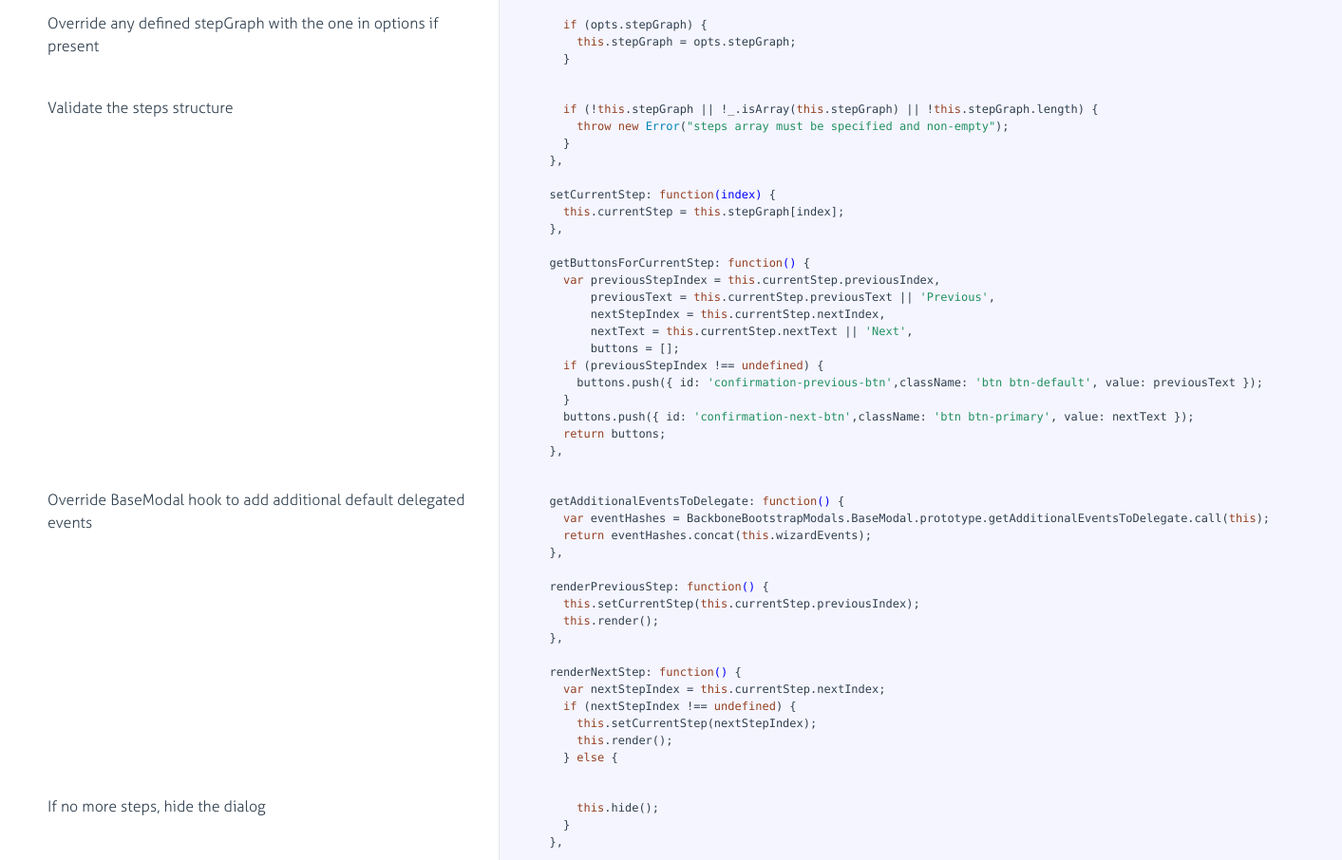
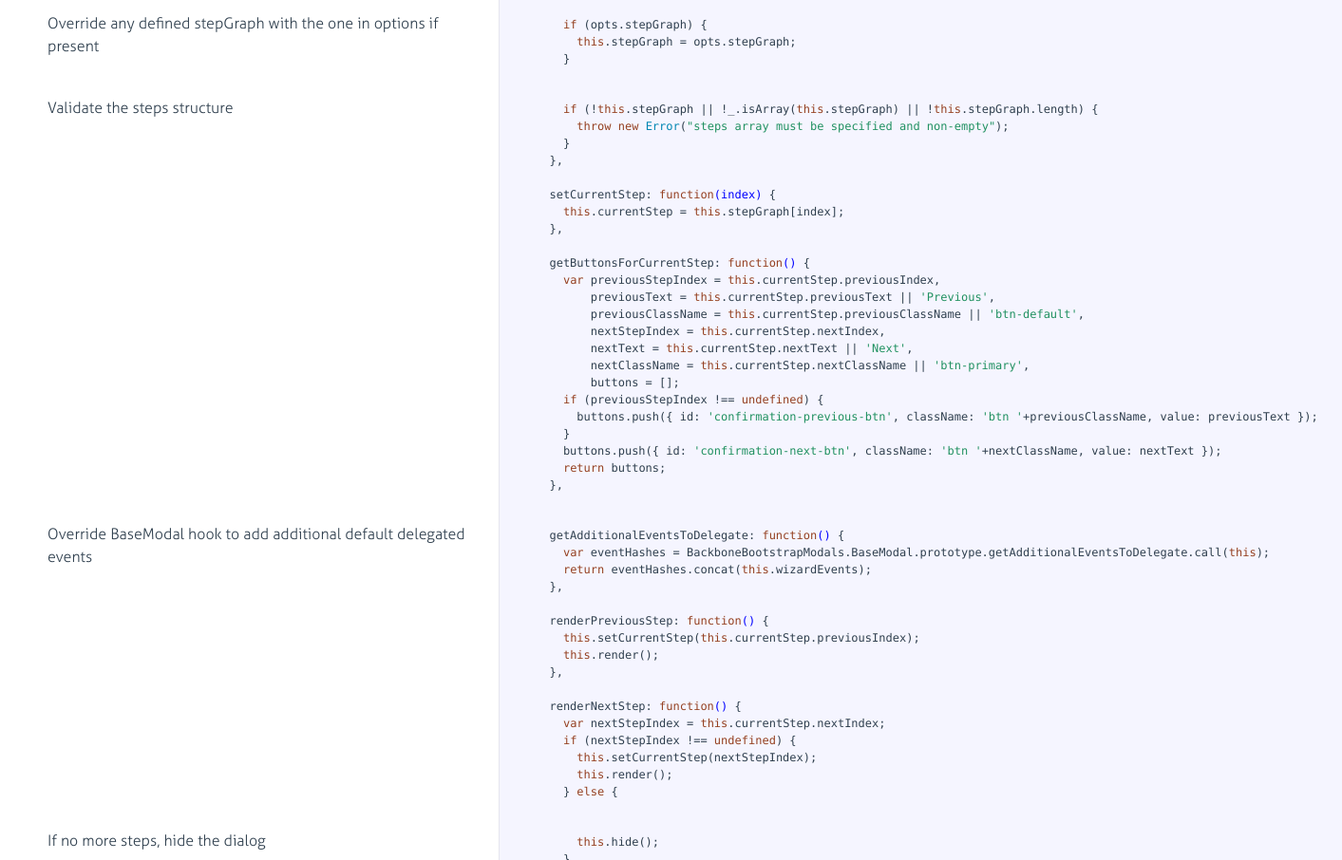
Before and after one commit to leafygreen/backbone-bootstrap-modals, a plain HTML site: page docs/backbone-bootstrap-modals.html in a window 1280 px wide. Shown: the part 7958-8864 px from the top of the page at 95% size, 1413 px wide, since content can reach past the window. Drawn offline with Linux system fonts and the light colour scheme.

Commit message:
Update docs

```diff
--- a/docs/backbone-bootstrap-modals.html
+++ b/docs/backbone-bootstrap-modals.html
@@ -906,13 +906,15 @@ BackboneBootstrapModals.WizardModal = BackboneBootstrapModals.BaseModal.extend({
   getButtonsForCurrentStep: <span class="hljs-function"><span class="hljs-keyword">function</span><span class="hljs-params">()</span> {</span>
     <span class="hljs-keyword">var</span> previousStepIndex = <span class="hljs-keyword">this</span>.currentStep.previousIndex,
         previousText = <span class="hljs-keyword">this</span>.currentStep.previousText || <span class="hljs-string">'Previous'</span>,
+        previousClassName = <span class="hljs-keyword">this</span>.currentStep.previousClassName || <span class="hljs-string">'btn-default'</span>,
         nextStepIndex = <span class="hljs-keyword">this</span>.currentStep.nextIndex,
         nextText = <span class="hljs-keyword">this</span>.currentStep.nextText || <span class="hljs-string">'Next'</span>,
+        nextClassName = <span class="hljs-keyword">this</span>.currentStep.nextClassName || <span class="hljs-string">'btn-primary'</span>,
         buttons = [];
     <span class="hljs-keyword">if</span> (previousStepIndex !== <span class="hljs-literal">undefined</span>) {
-      buttons.push({ id: <span class="hljs-string">'confirmation-previous-btn'</span>,className: <span class="hljs-string">'btn btn-default'</span>, value: previousText });
+      buttons.push({ id: <span class="hljs-string">'confirmation-previous-btn'</span>, className: <span class="hljs-string">'btn '</span>+previousClassName, value: previousText });
     }
-    buttons.push({ id: <span class="hljs-string">'confirmation-next-btn'</span>,className: <span class="hljs-string">'btn btn-primary'</span>, value: nextText });
+    buttons.push({ id: <span class="hljs-string">'confirmation-next-btn'</span>, className: <span class="hljs-string">'btn '</span>+nextClassName, value: nextText });
     <span class="hljs-keyword">return</span> buttons;
   },</pre></div></div>
 
```
